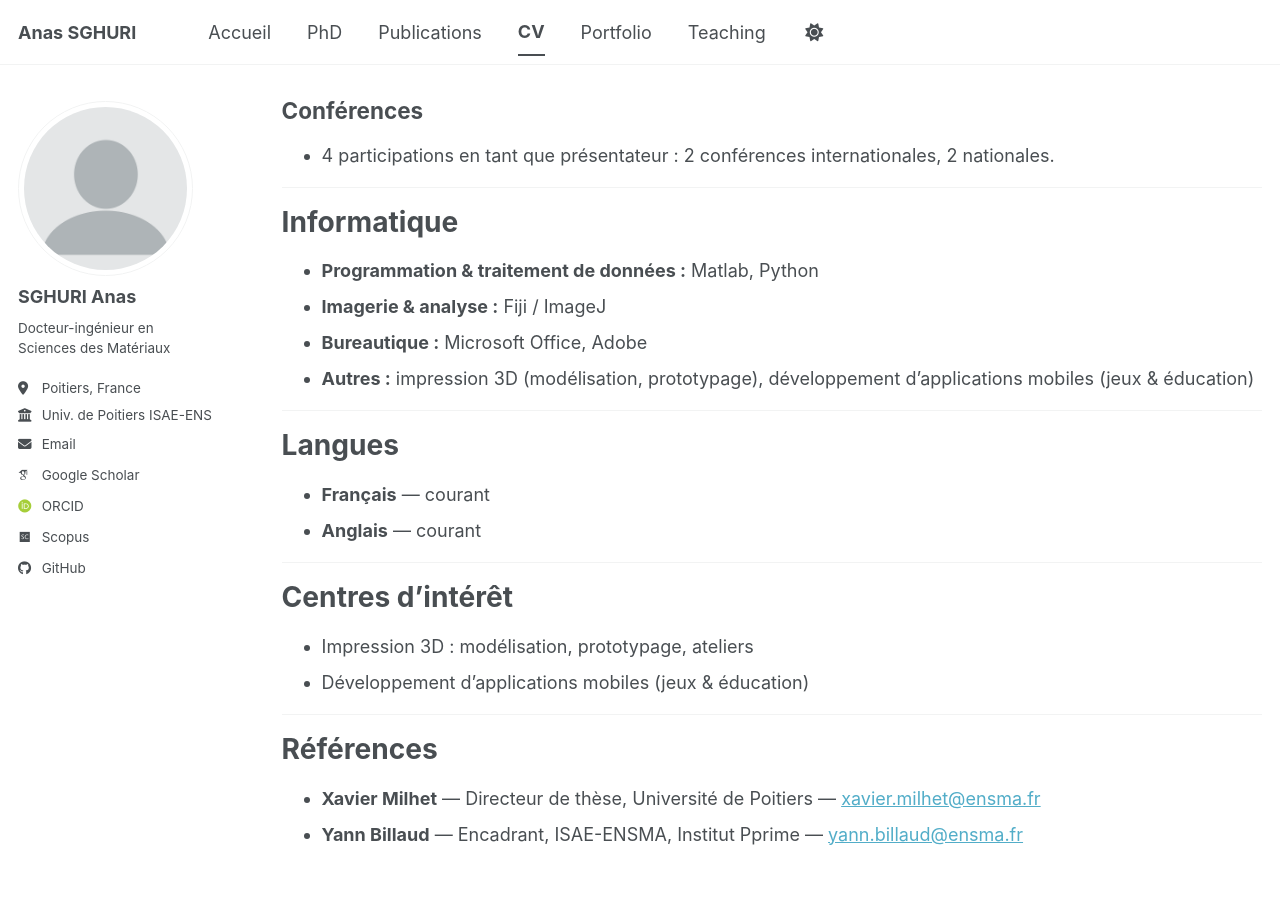
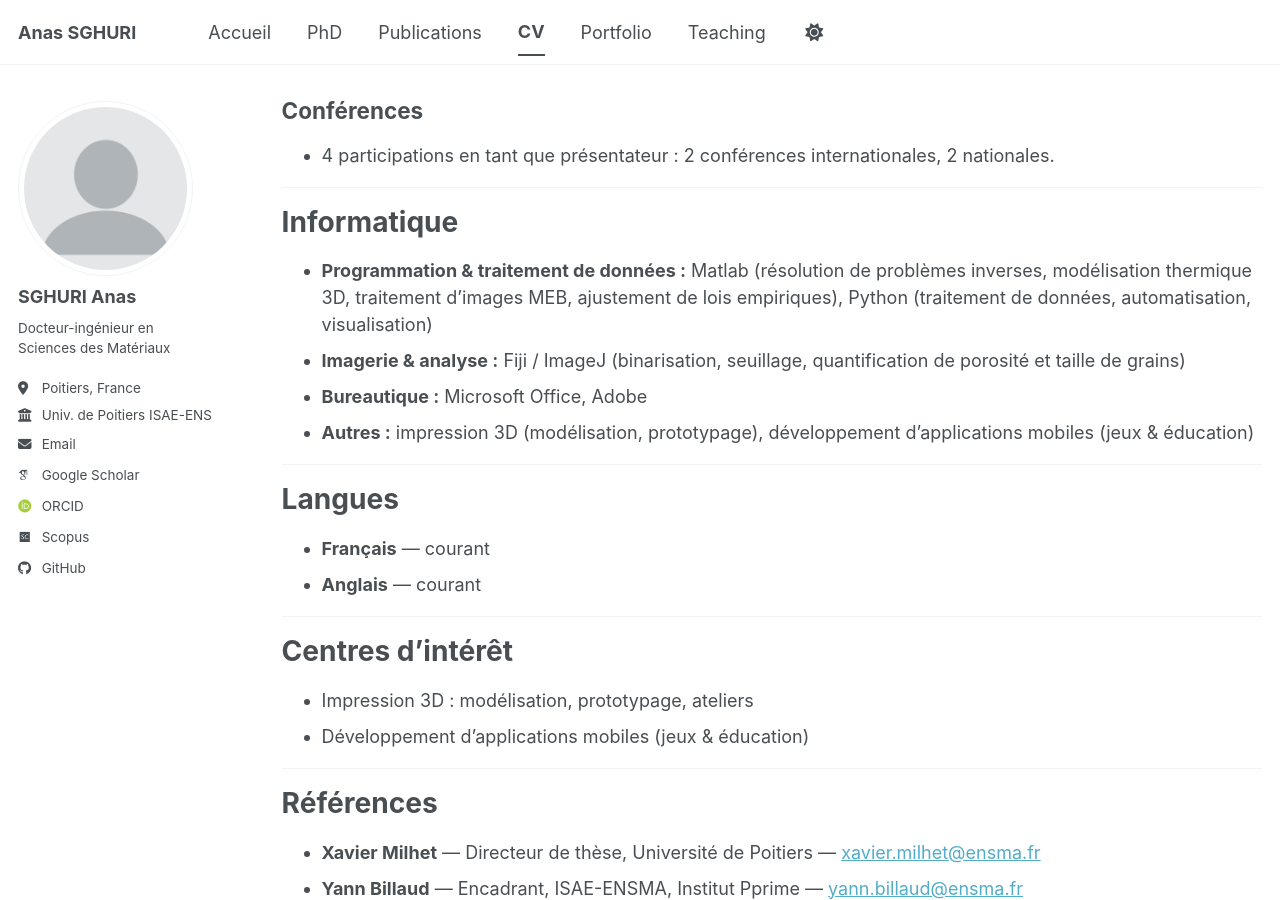
Before and after one commit to Anas-Sg-git/anas-sghuri, a Jekyll site: the page built from _pages/cv.md, in a window 1280 px wide and 900 px high, scrolled down 2323 px. Built offline with Jekyll 4.4.1, drawn with Linux system fonts in a browser that asks for light colours; some web fonts are replaced; a script bundle is joined from its source files by our own code; library files that are not in the unit come from our copies.

Commit message:
Update cv.md

```diff
--- a/_pages/cv.md
+++ b/_pages/cv.md
@@ -82,8 +82,8 @@ Intitulé du mémoire : ‘’Élaboration, caractérisation et simulation de re
 
 # Informatique
 
-* **Programmation & traitement de données :** Matlab, Python
-* **Imagerie & analyse :** Fiji / ImageJ
+* **Programmation & traitement de données :** Matlab (résolution de problèmes inverses, modélisation thermique 3D, traitement d'images MEB, ajustement de lois empiriques), Python (traitement de données, automatisation, visualisation)
+* **Imagerie & analyse :** Fiji / ImageJ (binarisation, seuillage, quantification de porosité et taille de grains)
 * **Bureautique :** Microsoft Office, Adobe
 * **Autres :** impression 3D (modélisation, prototypage), développement d'applications mobiles (jeux & éducation)
 
```
